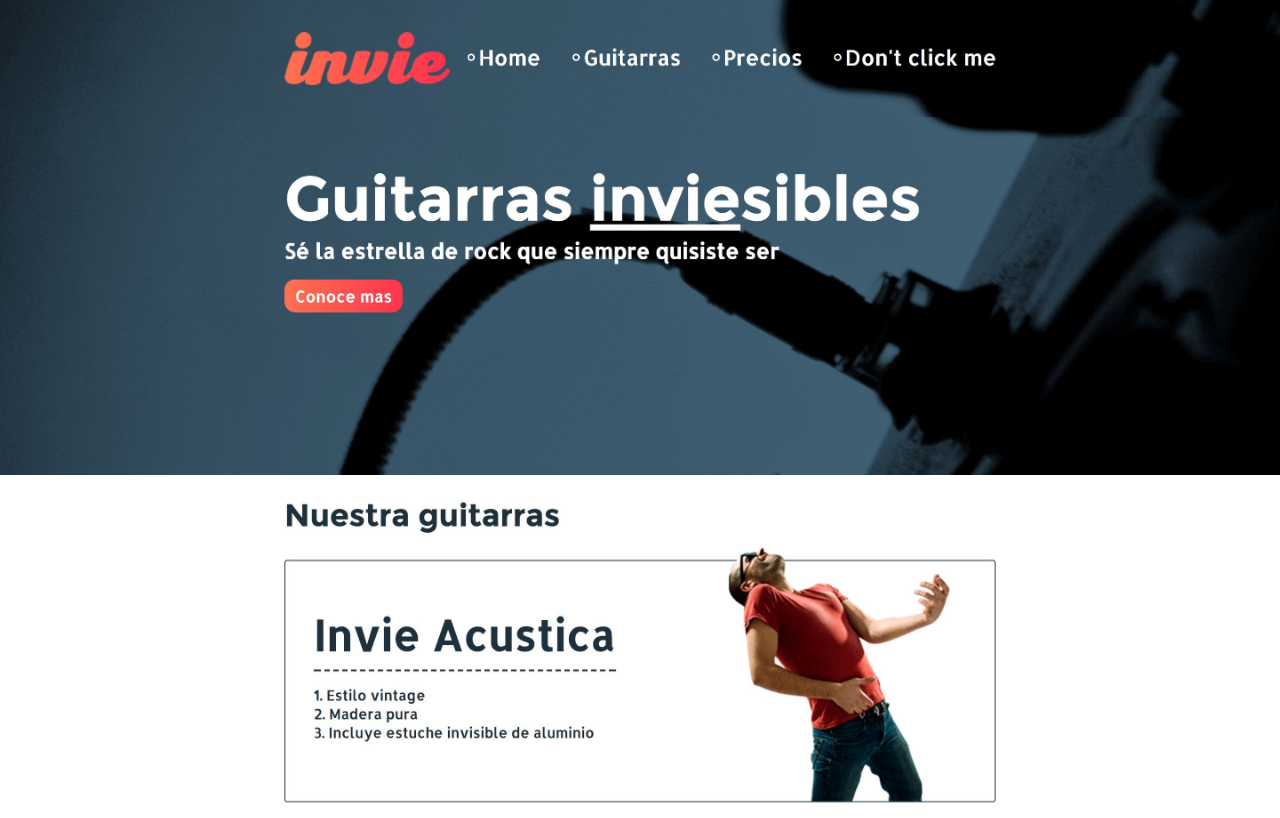
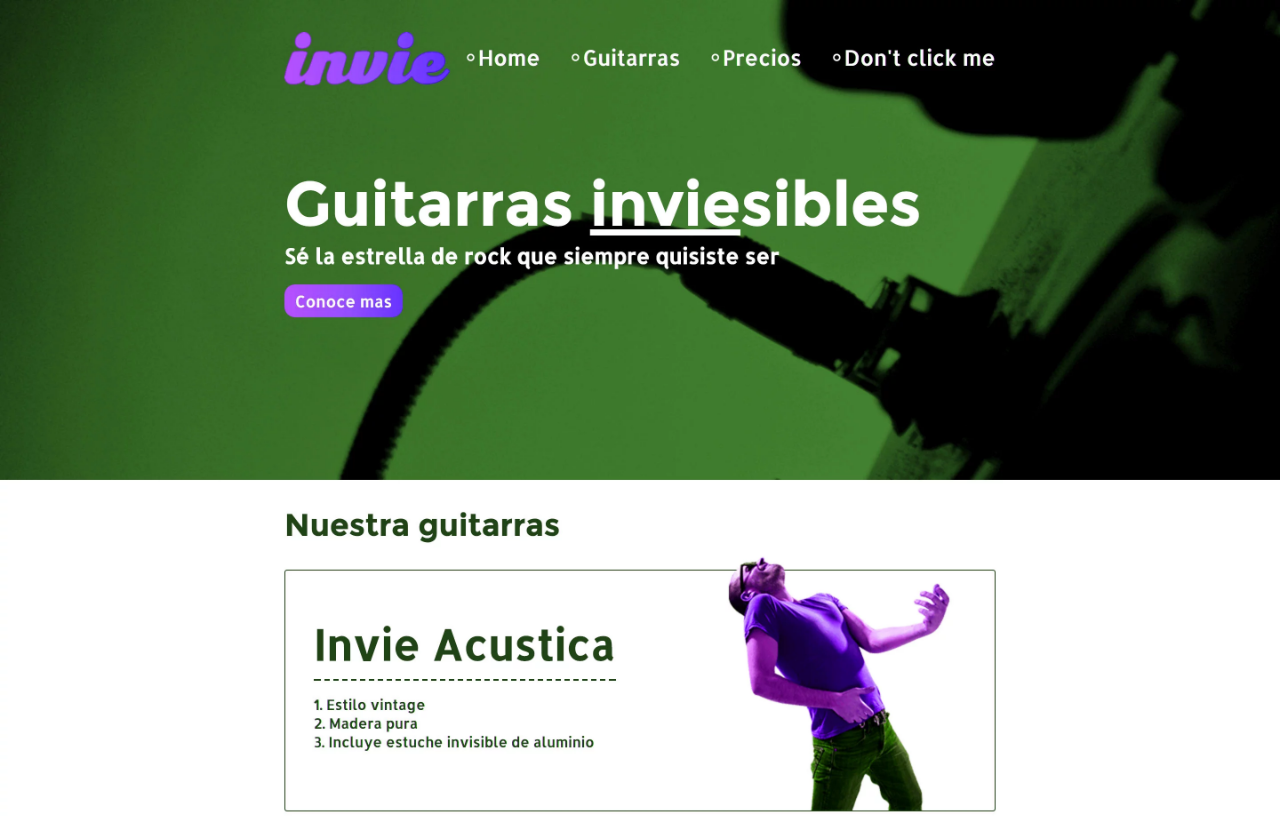
Before and after one commit to pruebacorreo/invie-github, a plain HTML site: page index.html in a window 1280 px wide. Shown: the top 818 px of the page. Drawn offline with Linux system fonts and the light colour scheme.

Commit message:
nueva versión de invie -verde

```diff
--- a/index.html
+++ b/index.html
@@ -12,9 +12,6 @@
       </style>
    </head>
    <body>
-      <img src="images/header.jpg" alt=""/>
-      <img src="images/hero.jpg" alt=""/>
-      <img src="images/acustica.jpg" alt=""/>
-
+      <img src="images/nueva-version.jpg" alt=""/>
    </body>
 </html>
```
Also changed, not shown: images/nueva-version.jpg (added).
